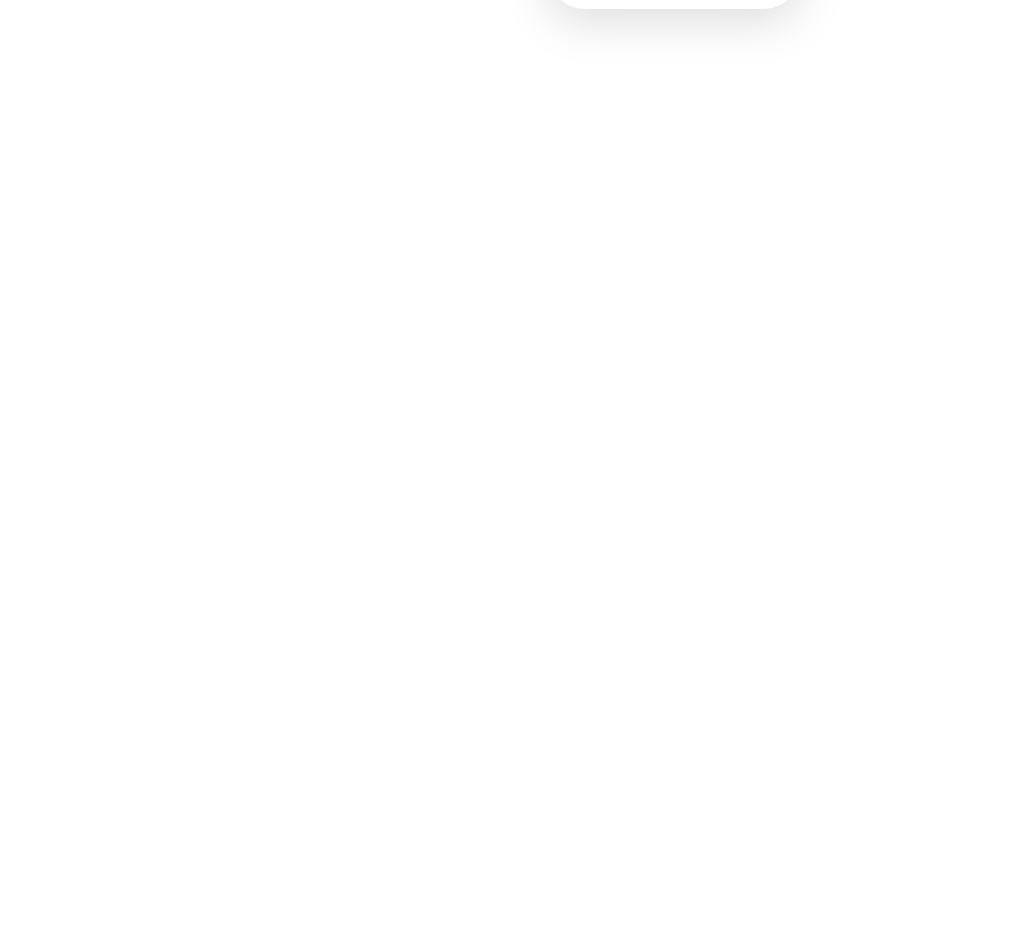
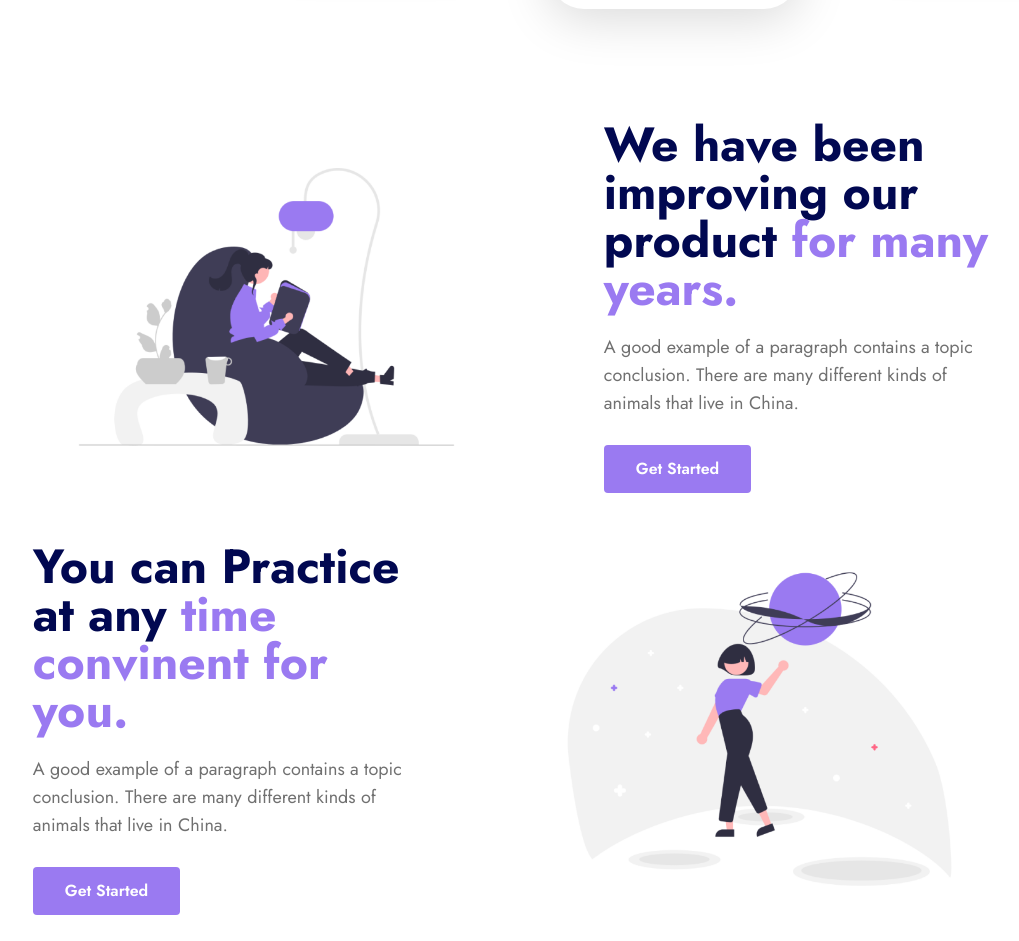
Before and after one commit to Extractoro/tailwindcss-react-project, a React (Vite) app: page / in a window 1280 px wide. Shown: the part 1121-2062 px from the top of the page, without its empty margins (127-1146 px from the left). Before the commit the page ends 1226 px from the top, so only its background shows below. Built offline with nearby package versions, Linux system fonts and the light colour scheme.

Commit message:
add: about section

```diff
--- a/src/App.jsx
+++ b/src/App.jsx
@@ -1,4 +1,5 @@
 import "./App.css";
+import About from "./components/About";
 import Features from "./components/Features";
 import Home from "./components/Home";
 import Navbar from "./components/Navbar";
@@ -9,6 +10,7 @@
       <Navbar />
       <Home />
       <Features />
+      <About />
     </>
   );
 }
--- /dev/null
+++ b/src/components/About.jsx
@@ -0,0 +1,46 @@
+import about from "../assets/about.png";
+import about2 from "../assets/about-2.png";
+
+const About = () => {
+  return (
+    <div className="md:px-14 p-4 max-w-s mx-auto space-y-10">
+      <div className="flex flex-col md:flex-row justify-evenly items-center">
+        <div className="md:w-2/5">
+          <img src={about} alt="About" />
+        </div>
+
+        <div className="md:w-1/3">
+          <h2 className="md:text-5xl text-3xl font-bold text-primary mb-5 leading-normal">
+            We have been improving our product{" "}
+            <span className="text-secondary">for many years.</span>
+          </h2>
+          <p className="text-tertiary text-lg mb-7">
+            A good example of a paragraph contains a topic conclusion. There are
+            many different kinds of animals that live in China.
+          </p>
+          <button className="btnPrimary">Get Started</button>
+        </div>
+      </div>
+
+      <div className="flex flex-col md:flex-row-reverse justify-evenly items-center">
+        <div className="md:w-2/5">
+          <img src={about2} alt="About" />
+        </div>
+
+        <div className="md:w-1/3">
+          <h2 className="md:text-5xl text-3xl font-bold text-primary mb-5 leading-normal">
+            You can Practice at any
+            <span className="text-secondary"> time convinent for you.</span>
+          </h2>
+          <p className="text-tertiary text-lg mb-7">
+            A good example of a paragraph contains a topic conclusion. There are
+            many different kinds of animals that live in China.
+          </p>
+          <button className="btnPrimary">Get Started</button>
+        </div>
+      </div>
+    </div>
+  );
+};
+
+export default About;
```
Also changed, not shown: src/assets/about-2.png (added), src/assets/about.png (added).
